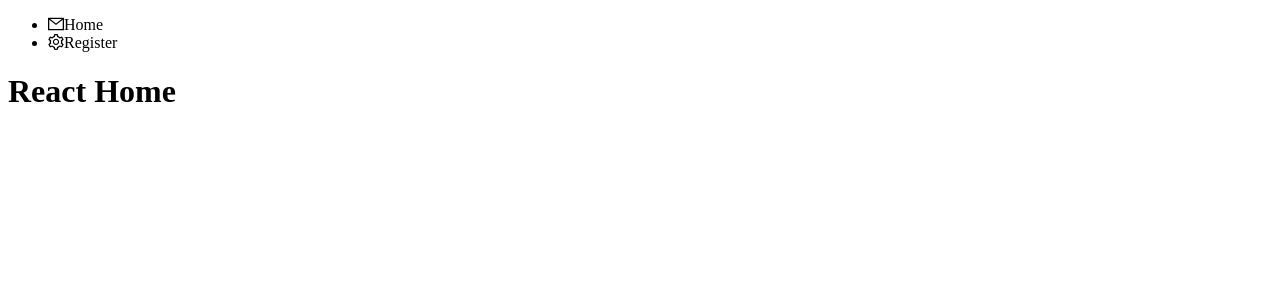
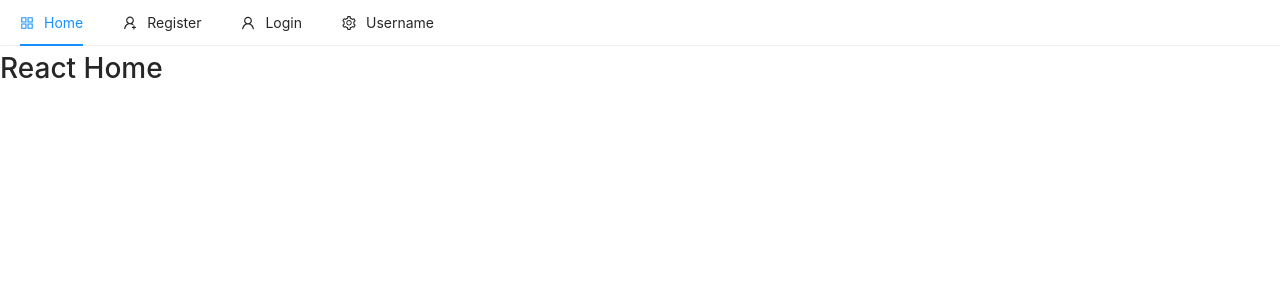
Before and after one commit to Ahuoyiza/eCommerce, a React (Create React App) app in the folder client/: page / in a window 1280 px wide. Shown: the top 300 px of the page. Built offline with nearby package versions, Linux system fonts and the light colour scheme.

Commit message:
Componente de encabezado con estilo | Styled header component (tools antd & bootstrap material)

```diff
--- a/client/src/components/navigation/Header.js
+++ b/client/src/components/navigation/Header.js
@@ -1,33 +1,44 @@
 import React, {useState} from 'react';
 import {Menu} from 'antd';
-import { MailOutlined, AppstoreOutlined, SettingOutlined } from '@ant-design/icons';
+import { AppstoreOutlined, SettingOutlined, UserOutlined, UserAddOutlined } from '@ant-design/icons';
 
-const { SubMenu } = Menu;
+const { SubMenu, Item } = Menu;
 
 
  const Header = () => {
-     const [current, setCurrent] = useState('');
+     const [current, setCurrent] = useState('home');
 
-     const handleClick = () => {
-         //
+     const handleClick = (e) => {
+        // console.log(e.key);
+        setCurrent(e.key);
      }
 
     return (
 
         <div>
         <Menu onClick={handleClick} selectedKeys={[current]} mode="horizontal">
-            <Menu.Item key="mail" icon={<MailOutlined/>}>
-            Home
-            </Menu.Item>
+            <Item key="home" icon={<AppstoreOutlined/>} >
+                Home
+            </Item>
+
+            <Item key="register" icon={<UserAddOutlined/>} className="float-right">
+            Register
+            </Item>
+
+            <Item key="login" icon={<UserOutlined/>} className="float-right">
+            Login
+            </Item>
+
+
 
             <SubMenu
             key="SubMenu"
             icon={<SettingOutlined />}
-            title="Register"
+            title="Username"
             >
 
-                <Menu.Item key="setting:1">Option 1</Menu.Item>
-                <Menu.Item key="setting:2">Option 2</Menu.Item>
+                <Item key="setting:1">Option 1</Item>
+                <Item key="setting:2">Option 2</Item>
 
 
             </SubMenu>
```
Also changed, not shown: client/src/index.js (+5 -3 lines), 1 other file (tests, documents, lock files or other folders).
